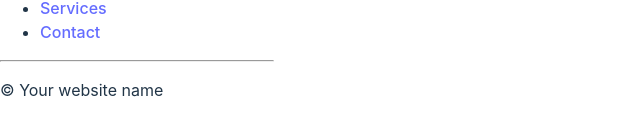
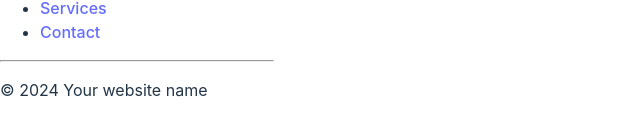
Before and after one commit to Piwoksn/React-Js-2, a React (Vite) app in the folder my-react-app/: page / in a window 1280 px wide. Shown: the part 429-564 px from the top of the page, without its empty margins (0-640 px from the left). Built offline with nearby package versions, Linux system fonts and the light colour scheme.

Commit message:
added year to footer

```diff
--- a/my-react-app/src/Footer.jsx
+++ b/my-react-app/src/Footer.jsx
@@ -1,7 +1,7 @@
 function Footer() {
   return (
     <footer>
-      <p>&copy; Your website name</p>
+      <p>&copy; {new Date().getFullYear()} Your website name</p>
     </footer>
   );
 }
```
